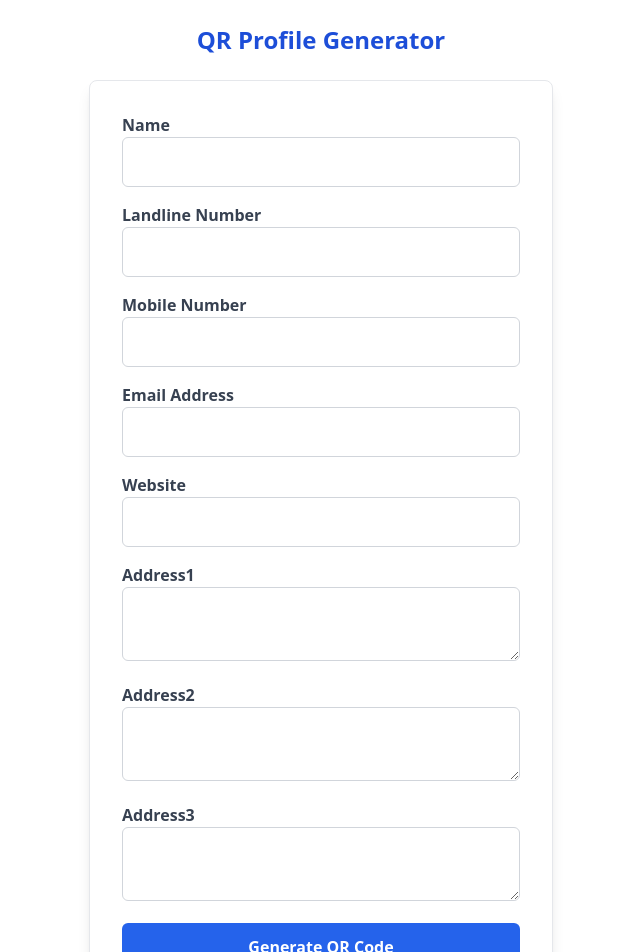
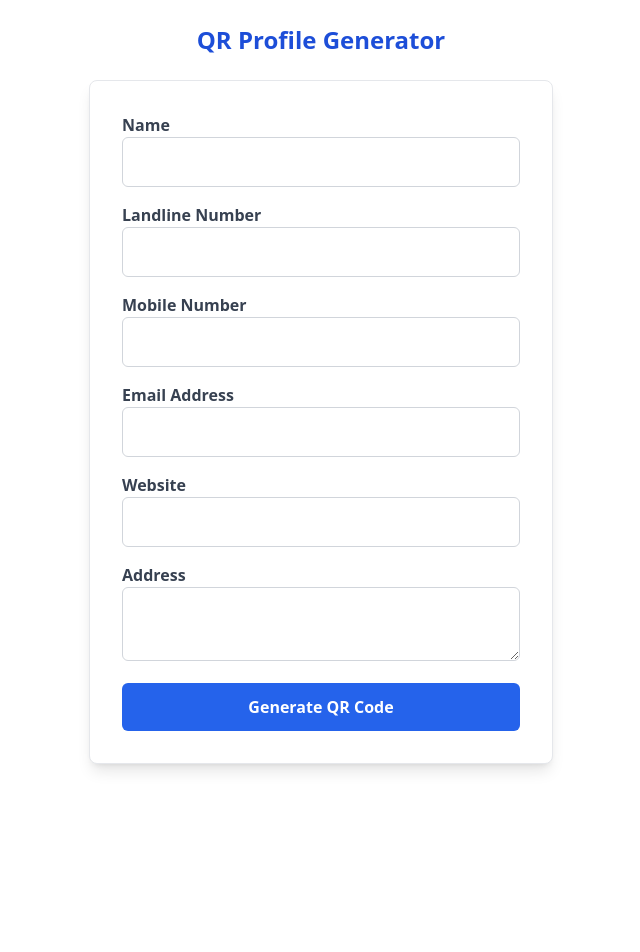
Before and after one commit to ashish975319/QRCodeQR, a React (Vite) app: page / in a window 1280 px wide. Shown: the top 952 px of the page, without its empty margins (319-959 px from the left). After the commit the page ends 800 px from the top, so only its background shows below. Built offline with nearby package versions, Linux system fonts and the light colour scheme.

Commit message:
Update QRCodeForm.jsx

```diff
--- a/src/components/QRCodeForm.jsx
+++ b/src/components/QRCodeForm.jsx
@@ -309,9 +309,7 @@ const QRCodeForm = () => {
     mobile: "",
     email: "",
     website: "",
-    address1: "",
-    address2: "",
-    address3: "",
+    address: "", // Updated field name
   });
   const [errors, setErrors] = useState({});
   const [qrValue, setQrValue] = useState("");
@@ -327,7 +325,7 @@ const QRCodeForm = () => {
       newErrors.mobile = "Invalid mobile number. It should be 10 digits.";
     if (!emailRegex.test(details.email))
       newErrors.email = "Invalid email address.";
-    if (!details.address1.trim()) newErrors.address1 = "Address1 is required.";
+    if (!details.address.trim()) newErrors.address = "Address is required."; // Updated field name
 
     setErrors(newErrors);
     return Object.keys(newErrors).length === 0;
@@ -341,16 +339,10 @@ const QRCodeForm = () => {
   const handleSubmit = (e) => {
     e.preventDefault();
     if (validate()) {
-      let formattedDetails = `Name: ${details.name}\nMobile: ${details.mobile}\nEmail: ${details.email}\nWebsite: ${details.website}\nAddress1: ${details.address1}`;
+      let formattedDetails = `Name: ${details.name}\nMobile: ${details.mobile}\nEmail: ${details.email}\nWebsite: ${details.website}\nAddress: ${details.address}`; // Updated field name
 
       if (details.landline.trim()) {
         formattedDetails += `\nLandline: ${details.landline}`;
-      }
-      if (details.address2.trim()) {
-        formattedDetails += `\nAddress2: ${details.address2}`;
-      }
-      if (details.address3.trim()) {
-        formattedDetails += `\nAddress3: ${details.address3}`;
       }
 
       const qrUrl = `${
@@ -506,55 +498,25 @@ const QRCodeForm = () => {
             </div>
             <div>
               <label
-                htmlFor="address1"
+                htmlFor="address"
                 className="block text-gray-700 font-semibold"
               >
-                Address1
+                Address
               </label>
               <textarea
-                id="address1"
-                name="address1"
-                value={details.address1}
+                id="address"
+                name="address"
+                value={details.address}
                 onChange={handleChange}
                 className={`border p-3 w-full rounded-md focus:outline-none focus:ring-2 ${
-                  errors.address1
+                  errors.address
                     ? "border-red-500 focus:ring-red-500"
                     : "border-gray-300 focus:ring-blue-500"
                 }`}
               ></textarea>
-              {errors.address1 && (
-                <p className="text-red-500 text-sm">{errors.address1}</p>
+              {errors.address && (
+                <p className="text-red-500 text-sm">{errors.address}</p>
               )}
-            </div>
-            <div>
-              <label
-                htmlFor="address2"
-                className="block text-gray-700 font-semibold"
-              >
-                Address2
-              </label>
-              <textarea
-                id="address2"
-                name="address2"
-                value={details.address2}
-                onChange={handleChange}
-                className="border p-3 w-full rounded-md focus:outline-none focus:ring-2 border-gray-300 focus:ring-blue-500"
-              ></textarea>
-            </div>
-            <div>
-              <label
-                htmlFor="address3"
-                className="block text-gray-700 font-semibold"
-              >
-                Address3
-              </label>
-              <textarea
-                id="address3"
-                name="address3"
-                value={details.address3}
-                onChange={handleChange}
-                className="border p-3 w-full rounded-md focus:outline-none focus:ring-2 border-gray-300 focus:ring-blue-500"
-              ></textarea>
             </div>
           </div>
 
```
